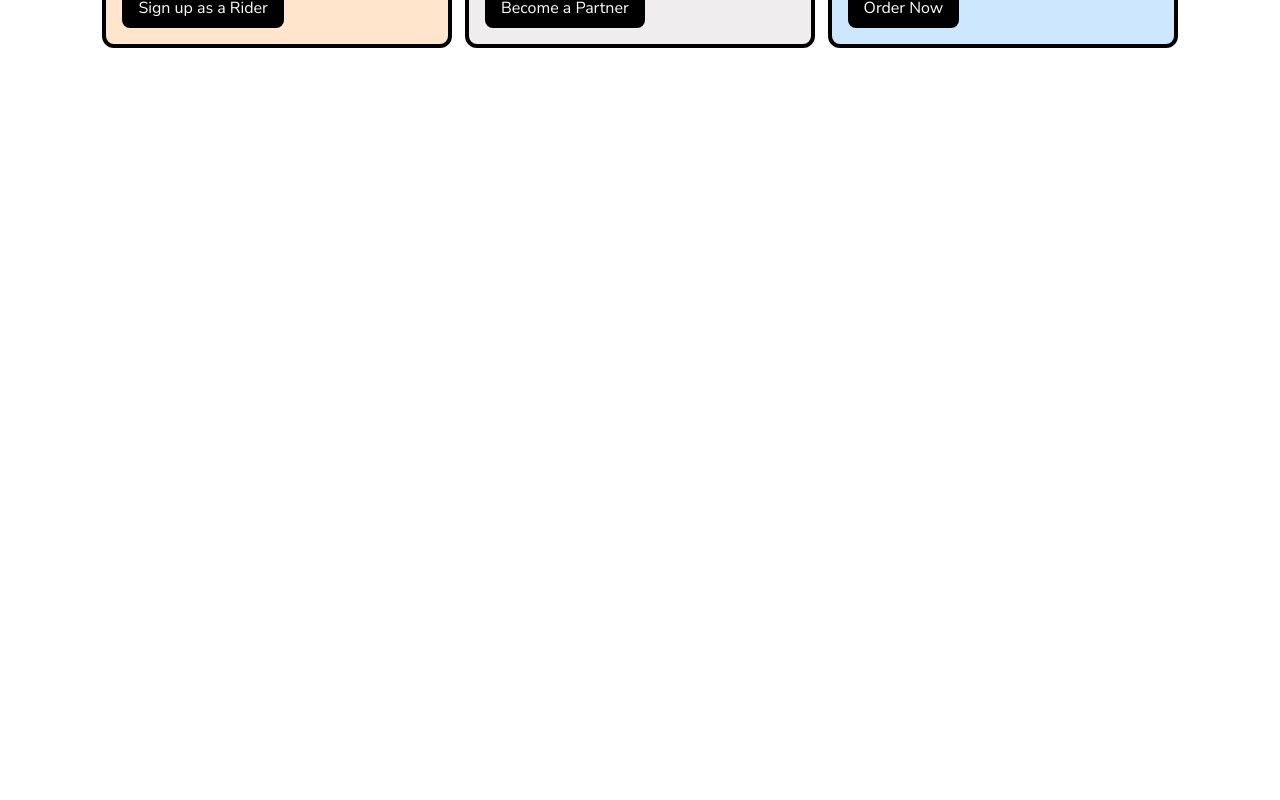
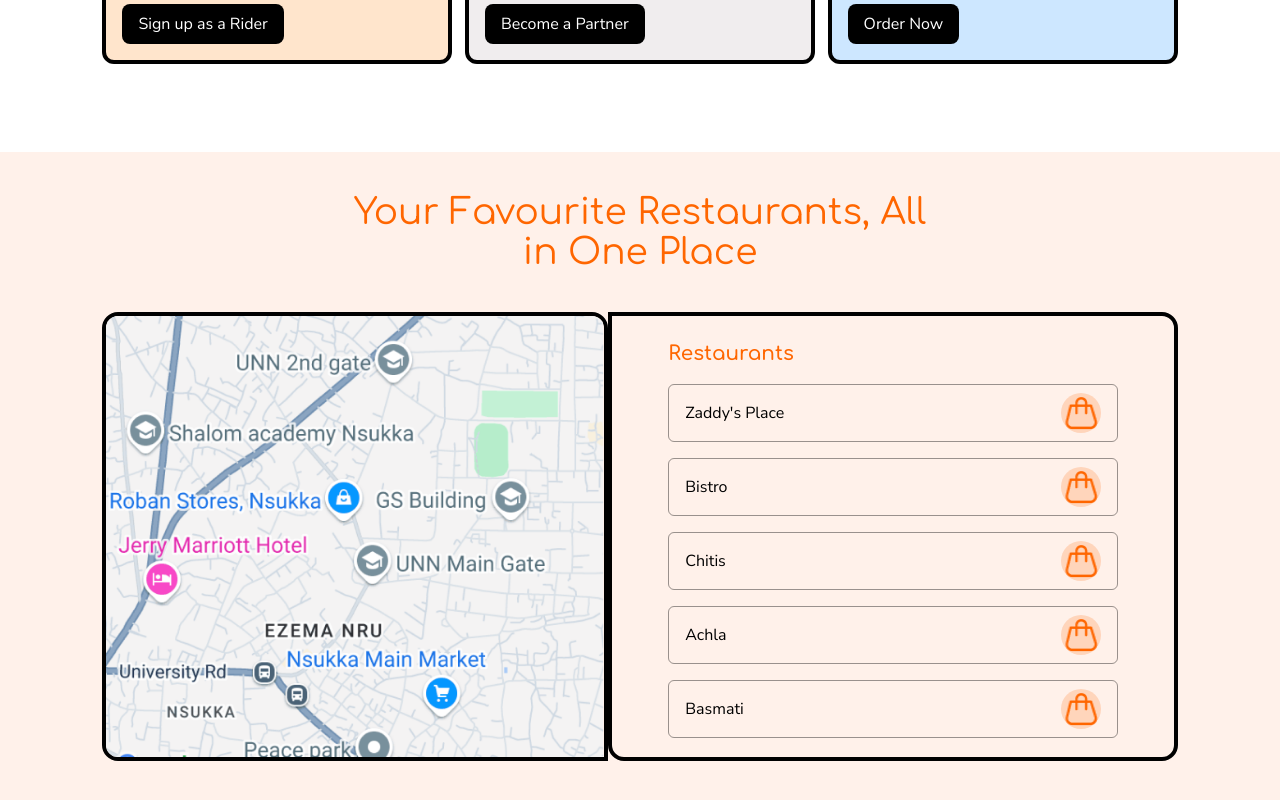
Before and after one commit to JerryJeager/JeagerEats, a Next.js app in the folder frontend/: page / in a window 1280 px wide. Shown: the part 1056-1856 px from the top of the page. Before the commit the page ends 1128 px from the top, so only its background shows below. Built offline with nearby package versions, Linux system fonts and the light colour scheme.

Commit message:
add the restaurant's section

```diff
--- a/frontend/src/app/page.tsx
+++ b/frontend/src/app/page.tsx
@@ -1,6 +1,7 @@
 import Header from "@/components/Header";
 import Hero from "@/components/home/Hero";
 import Join from "@/components/home/Join";
+import Restaurants from "@/components/home/Restaurants";
 
 export default function Home() {
   return (
@@ -8,6 +9,7 @@ export default function Home() {
       <Header />
       <Hero />
       <Join />
+      <Restaurants />
     </div>
   );
 }
--- /dev/null
+++ b/frontend/src/components/RestaurantList.tsx
@@ -0,0 +1,16 @@
+import { Restaurant } from "@/data";
+import bag from "../../public/assets/bag.png";
+import Image from "next/image";
+
+const RestaurantList = ({ link, name }: Restaurant) => {
+  return (
+    <div className="flex justify-between items-center border border-black border-opacity-40 py-2 px-4  rounded-md">
+      <p>{name}</p>
+      <button className="rounded-full bg-primary bg-opacity-20">
+        <Image src={bag} className="w-[30px] lg:w-[40px] h-[30px] lg:h-[40px]" alt="bag" />
+      </button>
+    </div>
+  );
+};
+
+export default RestaurantList;
--- a/frontend/src/components/home/Join.tsx
+++ b/frontend/src/components/home/Join.tsx
@@ -4,7 +4,7 @@ import JoinCards from "../JoinCards";
 
 const Join = () => {
   return (
-    <section className="px-[5%] lg:px-[8%] py-4 lg:py-6 mt-4">
+    <section className="px-[5%] lg:px-[8%] py-4 lg:pt-10 lg:pb-14 mt-4">
       <h2
         className={`text-2xl lg:text-4xl mb-8 lg:mb-10 text-primary ${comforta.className} text-center`}
       >
--- /dev/null
+++ b/frontend/src/components/home/Restaurants.tsx
@@ -0,0 +1,40 @@
+import { comforta } from "./Hero";
+import map from "../../../public/assets/map.png";
+import Image from "next/image";
+import { restaurants } from "@/data";
+import RestaurantList from "../RestaurantList";
+
+const Restaurants = () => {
+  return (
+    <section className="bg-[#FFF1EA] mt-8 pt-8 lg:pt-10 pb-10  lg:pb-14 px-[5%] lg:px-[8%] ">
+      <h2
+        className={`text-2xl lg:text-4xl mb-8 lg:mb-10 text-primary ${comforta.className} text-center lg:max-w-[600px] mx-auto`}
+      >
+        Your Favourite Restaurants, All in One Place
+      </h2>
+      <div className="flex flex-col lg:flex-row">
+        <div className="w-full">
+          <Image
+            src={map}
+            alt="map"
+            className="border-black border-2 lg:border-4 rounded-t-2xl lg:rounded-l-2xl"
+          />
+        </div>
+        <div className="border-black border-2 lg:border-4 mt-2 lg:mt-0 rounded-b-2xl lg:rounded-r-2xl w-full px-8 pb-4 lg:pb-0 lg:px-14 pt-6 ">
+          <p
+            className={`text-primary text-xl font-semibold ${comforta.className}`}
+          >
+            Restaurants
+          </p>
+          <div className="flex flex-col gap-4 mt-4">
+            {restaurants.map((r, index) => (
+              <RestaurantList key={index} {...r} />
+            ))}
+          </div>
+        </div>
+      </div>
+    </section>
+  );
+};
+
+export default Restaurants;
--- a/frontend/src/data/index.ts
+++ b/frontend/src/data/index.ts
@@ -10,6 +10,10 @@ export type Join = {
     link: string
     icon: StaticImageData
     color: string
+}
+export type Restaurant = {
+    name: string
+    link: string
 }
 
 export const JoinData: Join[] = [
@@ -38,3 +42,26 @@ export const JoinData: Join[] = [
         color: "#CDE7FF"
     },
 ]
+
+export const restaurants: Restaurant[] = [
+    {
+        name: "Zaddy's Place",
+        link:  ""
+    },
+    {
+        name: "Bistro",
+        link:  ""
+    },
+    {
+        name: "Chitis",
+        link:  ""
+    },
+    {
+        name: "Achla",
+        link:  ""
+    },
+    {
+        name: "Basmati",
+        link:  ""
+    },
+]
```
Also changed, not shown: frontend/public/assets/bag.png (added), frontend/public/assets/map.png (added).
